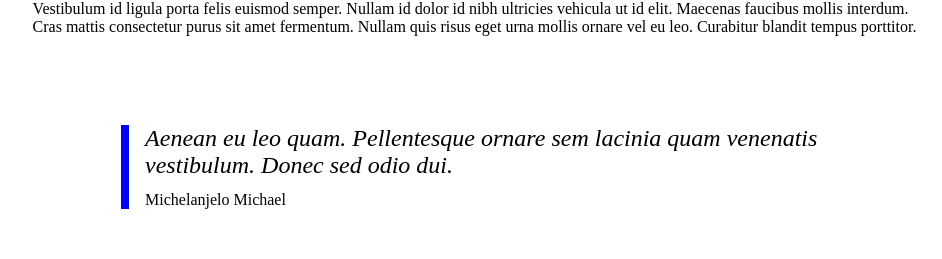
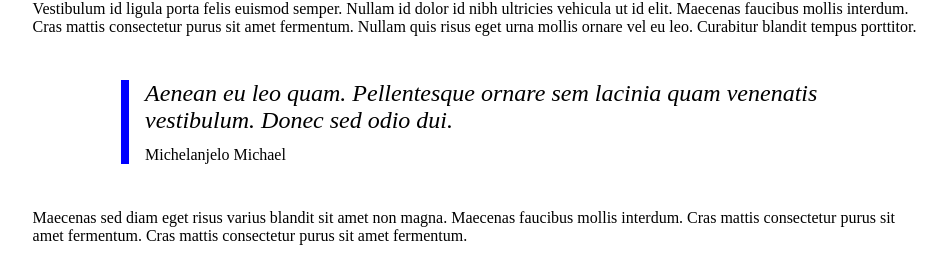
Before and after one commit to ShayneJG/CodeChallenge7, a React (Vite) app in the folder SevenCode/: page / in a window 1280 px wide. Shown: the part 803-1062 px from the top of the page, without its empty margins (165-1107 px from the left). Built offline with nearby package versions, Linux system fonts and the light colour scheme.

Commit message:
margin adjusted

```diff
--- a/SevenCode/src/styles/pullQuoteBlock.module.css
+++ b/SevenCode/src/styles/pullQuoteBlock.module.css
@@ -1,5 +1,5 @@
 .pullQuoteBlock {
-    margin: 10%;
+    margin: 5% 10%;
     padding-left: 1em;
     border-left: 0.5em solid blue;
 }
```
